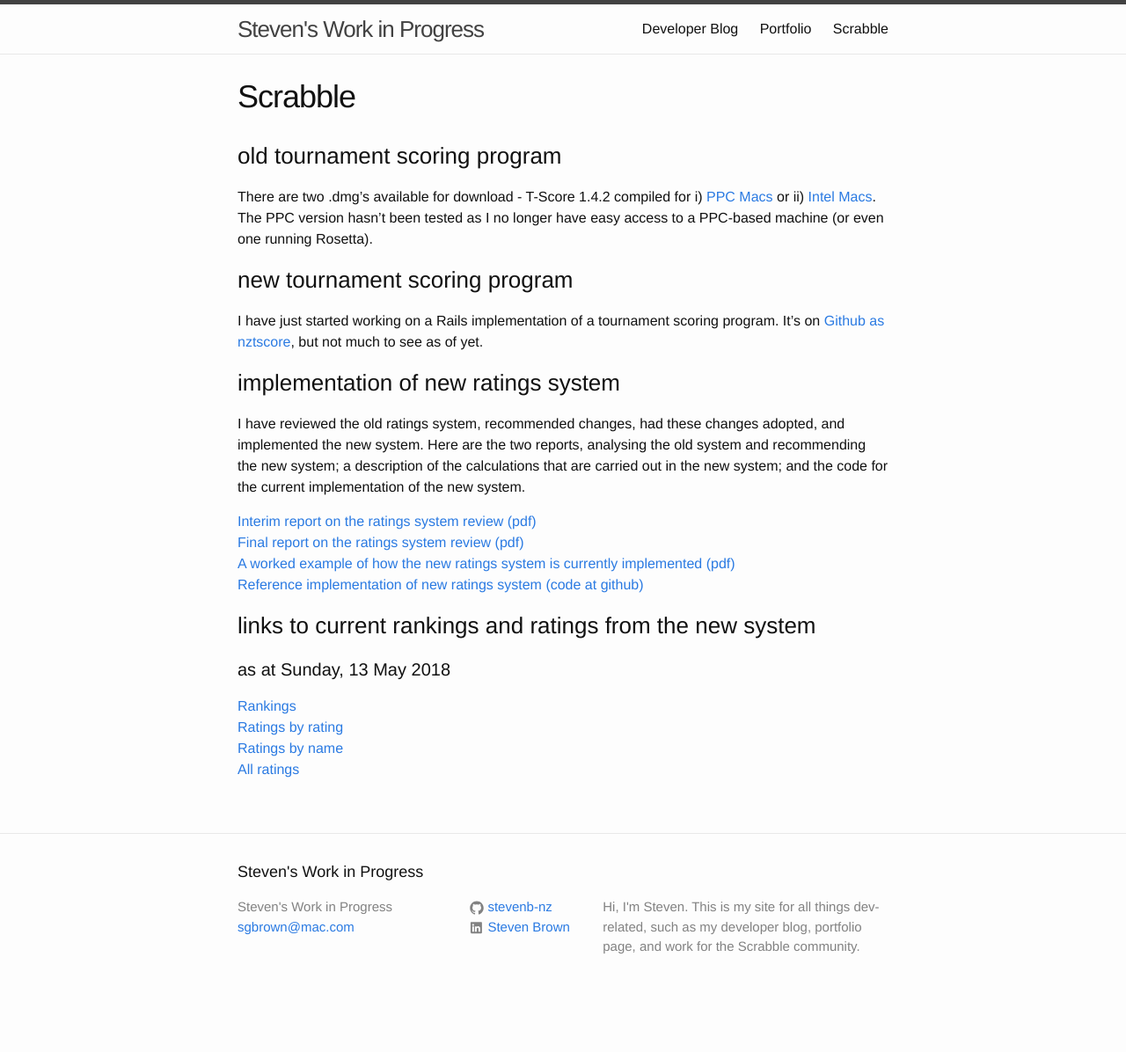
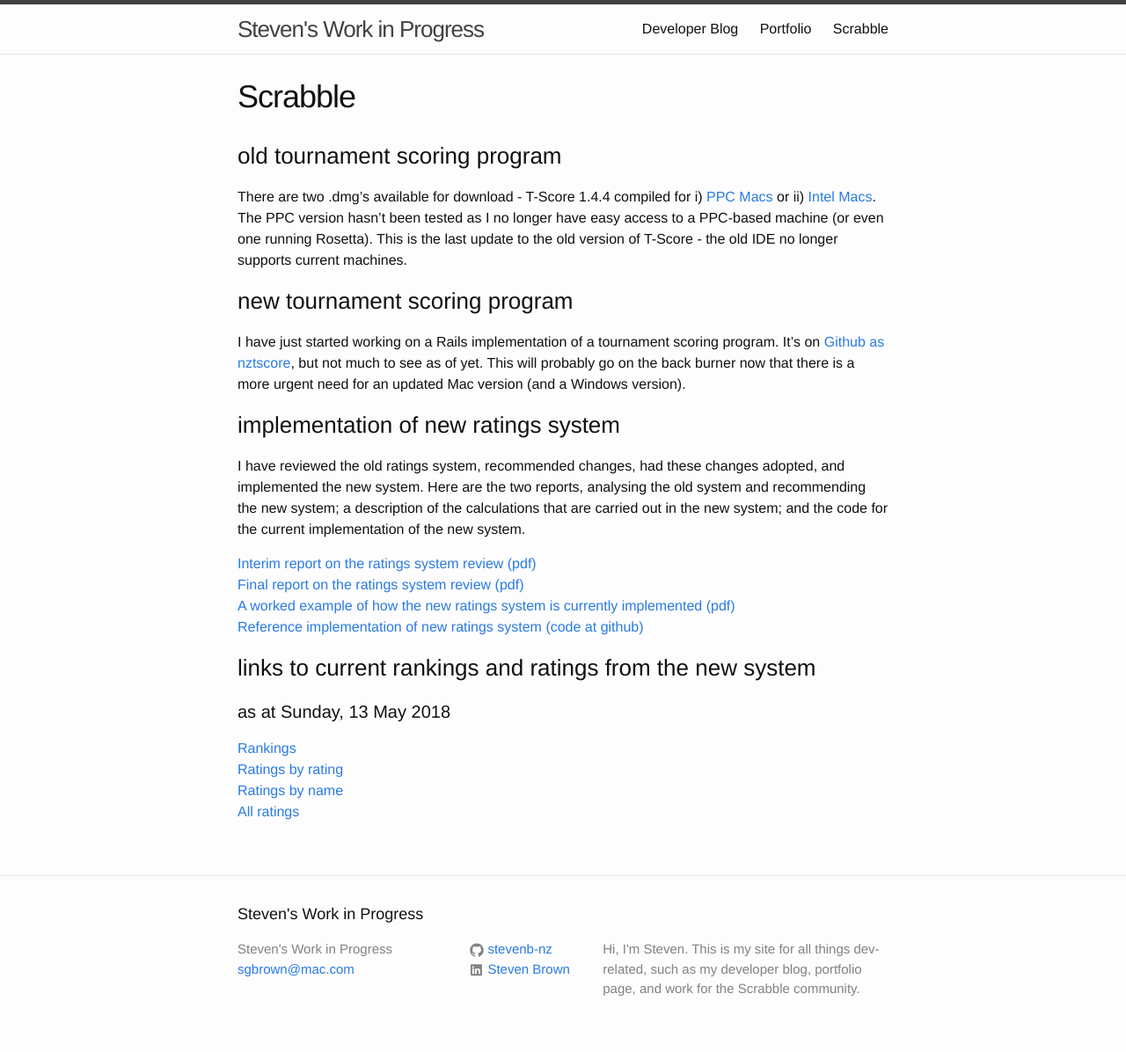
Before and after one commit to stevenb-nz/stevenb-nz.github.io, a Jekyll site: the page built from _pages/scrabble.md, in a window 1280 px wide. Shown: the whole page at 88% size. Built offline with Jekyll 4.4.1, drawn with Linux system fonts in a browser that asks for light colours; before the commit the page ends 1148 px from its top, so only the background shows below that.

Commit message:
Links / new text for new version of T-Score

```diff
--- a/_pages/scrabble.md
+++ b/_pages/scrabble.md
@@ -7,11 +7,12 @@ permalink: /scrabble/
 
 ### old tournament scoring program
 
-There are two .dmg's available for download - T-Score 1.4.2 compiled for i) [PPC Macs](/assets/dmg/T-Score1.4.2(PPC).dmg) or ii) [Intel Macs](/assets/dmg/T-Score1.4.2(Intel).dmg). The PPC version hasn't been tested as I no longer have easy access to a PPC-based machine (or even one running Rosetta).
+There are two .dmg's available for download - T-Score 1.4.4 compiled for i) [PPC Macs](/assets/dmg/T-Score1.4.4(PPC).dmg) or ii) [Intel Macs](/assets/dmg/T-Score1.4.4(Intel).dmg). The PPC version hasn't been tested as I no longer have easy access to a PPC-based machine (or even one running Rosetta).
+This is the last update to the old version of T-Score - the old IDE no longer supports current machines.
 
 ### new tournament scoring program
 
-I have just started working on a Rails implementation of a tournament scoring program. It's on [Github as nztscore](https://github.com/stevenb-nz/nztscore), but not much to see as of yet.
+I have just started working on a Rails implementation of a tournament scoring program. It's on [Github as nztscore](https://github.com/stevenb-nz/nztscore), but not much to see as of yet. This will probably go on the back burner now that there is a more urgent need for an updated Mac version (and a Windows version).
 
 ### implementation of new ratings system
 
```
